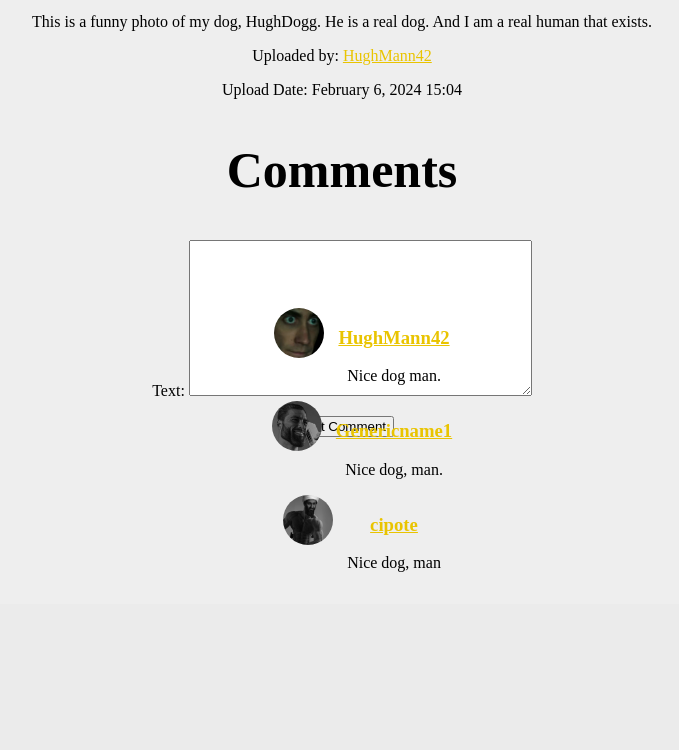
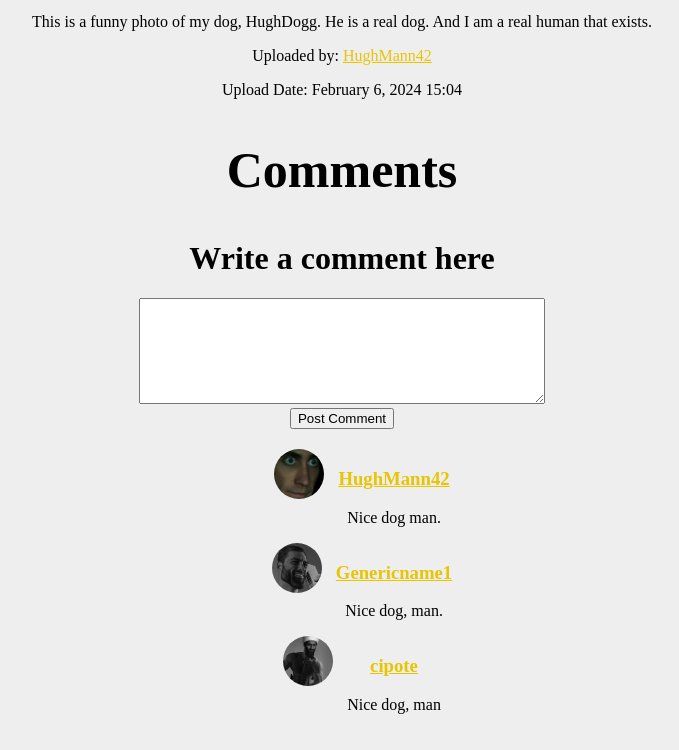
Before and after one commit to z3vr4/Django_Image_Gallery, a Django app: page /submission/7/ in a window 1280 px wide. Shown: the part 653-1403 px from the top of the page, without its empty margins (298-977 px from the left). Before the commit the page ends 1225 px from the top, so only its background shows below. Run offline with Django 4.2, Linux system fonts and the light colour scheme; a user stored in the database is signed in; data comes from the database, SQL or seed files in the repository; both versions use the stored data as it was after the commit.

Commit message:
Comment section WIP

```diff
--- a/Photoblock/PhotoApp/templates/PhotoApp/base.html
+++ b/Photoblock/PhotoApp/templates/PhotoApp/base.html
@@ -17,6 +17,8 @@
         }
 
 /* Classes */
+    /*Cosmetic-container*/
+
     /*Separation from navbar*/
         .bigcontainer {
             margin-top: 90px; /* Adjust as needed */
@@ -50,15 +52,30 @@
     transform: scale(1.1);
     }
 /* Comment sections for image detail views*/
+        .comment-section {
+            margin-bottom: 20px; /* Add some space between comment sections */
+            width: 100%; /* Ensure the section spans the full width */
+        }
+
         .comment-form {
-    max-width: 60%; /* Adjust as needed */
-    margin: 0 auto; /* Center the form horizontally */
-    margin-bottom: 20px;
-    height: 3em; /* Adjust the height as needed */
+            margin-bottom: 20px; /* Add some space below the form */
+        }
+
+        .comment-form textarea {
+            width: 100%; /* Adjust the width as needed */
+            max-width: 400px; /* Set a maximum width to prevent it from expanding too much */
+            height: 100px; /* Set the height as needed */
+            resize: vertical; /* Allow vertical resizing */
+        }
+
+        /* Style for comment text */
+        .comment-text {
+            display: inline-block;
+            vertical-align: top;
         }
 
         .comment-list {
-    list-style-type: none; /* Remove list style dots */
+            list-style-type: none; /* Remove list-style dots */
         }
 
         /* Style for profile icon */
@@ -75,12 +92,6 @@
             width: 100%;
             height: 100%;
             object-fit: cover; /* Ensure the entire image is visible */
-}
-
-/* Style for comment text */
-.comment-text {
-    display: inline-block;
-    vertical-align: top;
         }
 
 
--- a/Photoblock/PhotoApp/templates/PhotoApp/submissiondetail.html
+++ b/Photoblock/PhotoApp/templates/PhotoApp/submissiondetail.html
@@ -3,20 +3,24 @@
 {% block title %}Profile page{% endblock %}
 
 {% block content %}
-    <div class="center-horizontal">
+<div class="center-horizontal">
         <img class ="submission-image" src="{{ image_submission.image.url }}" alt="{{ image_submission.description }}">
         <p>{{ image_submission.description }}</p>
         <p>Uploaded by: <a href="{% url 'detail_profile' image_submission.user.user %}">{{ image_submission.user.user }}</a></p>
         <p>Upload Date: {{ image_submission.creation_date|date:"F j, Y H:i" }}</p>
+</div>
+<!--Comment section form stuff  -->
+<div class="center-horizontal">
+    <div class="comment-section" >
+        <h2 style="padding: 0px; font-size: 50px">Comments</h2>
     </div>
-    <div class="center-horizontal">
-        <h2 style="padding: 0px; font-size: 50px">Comments</h2>
-
     {% if user.is_authenticated %}
         <!-- Display form to post comments here -->
+        <h1>Write a comment here</h1>
         <form method="post" class="comment-form">
             {% csrf_token %}
-            {{ form.as_p }}
+            {{ form.text }}
+            <br>
             <button type="submit">Post Comment</button>
         </form>
     {% else %}
@@ -24,7 +28,12 @@
         <p>You need to log in to post comments.</p>
         <p><a href="{% url 'login_view' %}">Log in</a></p>
     {% endif %}
-    <div class="center-horizontal">
+</div>
+<!-- Display comments stuff
+    note: make renderer say if there are no comments
+-->
+<div class="center-horizontal">
+    <div class="comment-section">
     <ul class="comment-list">
         {% for comment in image_comments %}
             <li class="comment-item">
```
Also changed, not shown: Photoblock/db.sqlite3, Photoblock/media/image_submissions/1583244588379.jpg (added), Photoblock/media/profile_images/1572982537189.png (added). Lines whose indentation alone changed are shown as unchanged.
